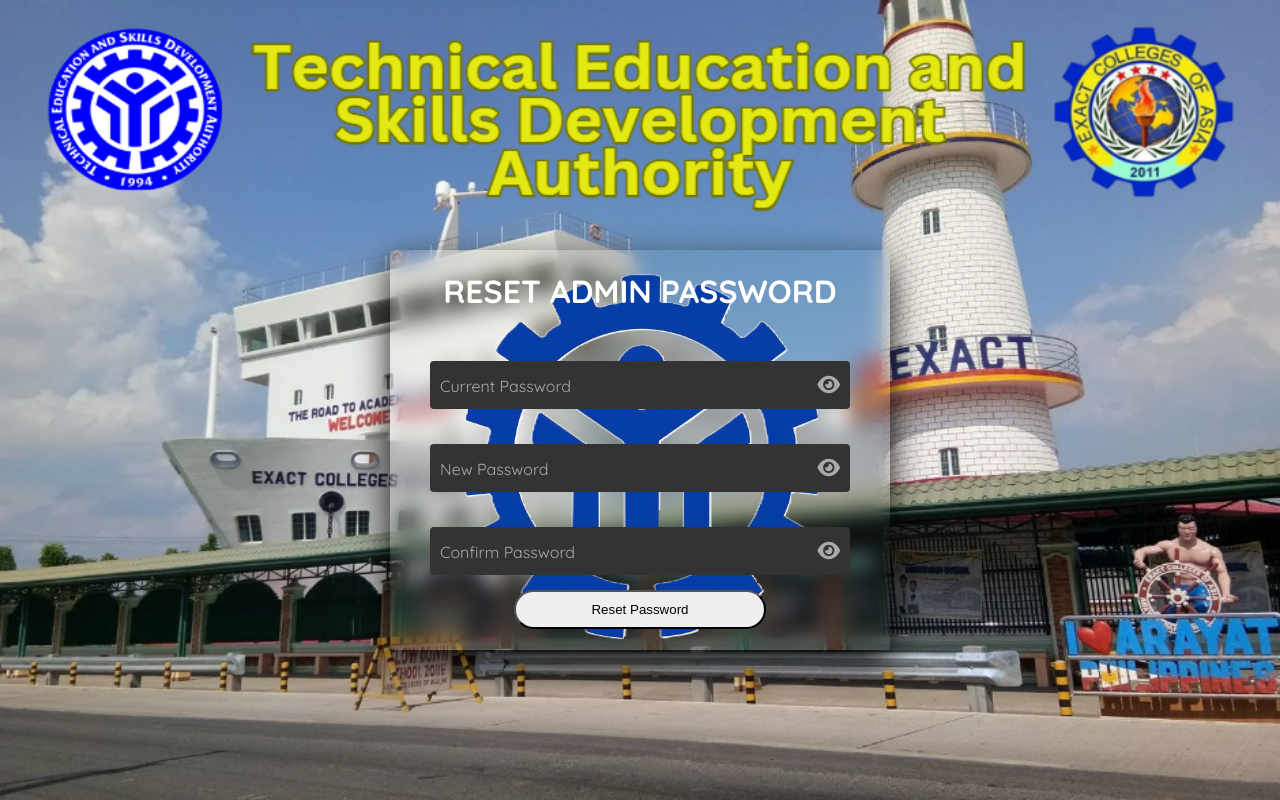
After one commit to AbdulPaito/latest-sep-8, a PHP site: page /admin_reset_password.php in a window 1280 px wide. The commit adds this page. Run offline with PHP 8.4, Linux system fonts and the light colour scheme.

Commit message:
Add files via upload

```diff
--- /dev/null
+++ b/admin_reset_password.php
@@ -0,0 +1,157 @@
+<?php
+session_start();
+include 'database.php'; // Include your database connection file
+
+$error_message = '';
+$success_message = '';
+
+if ($_SERVER['REQUEST_METHOD'] == 'POST') {
+    if (isset($_POST['current_password']) && isset($_POST['new_password']) && isset($_POST['confirm_password'])) {
+        $username = $_SESSION['username']; // Get the username from session
+        $current_password = $_POST['current_password'];
+        $new_password = $_POST['new_password'];
+        $confirm_password = $_POST['confirm_password'];
+
+        if ($new_password !== $confirm_password) {
+            $error_message = "New password and confirm password do not match.";
+        } else {
+            // Fetch the current password from the database for admin
+            $stmt = $conn->prepare("SELECT password_admin FROM admins WHERE username_admin = ?");
+            if ($stmt === false) {
+                die("Prepare failed: " . $conn->error);
+            }
+            $stmt->bind_param("s", $username);
+            $stmt->execute();
+            $result = $stmt->get_result();
+            $admin = $result->fetch_assoc();
+
+            if ($admin && $current_password === $admin['password_admin']) {
+                // Update the password in the database
+                $stmt = $conn->prepare("UPDATE admins SET password_admin = ? WHERE username_admin = ?");
+                if ($stmt === false) {
+                    die("Prepare failed: " . $conn->error);
+                }
+                $stmt->bind_param("ss", $new_password, $username);
+                if ($stmt->execute()) {
+                    $success_message = "Password has been updated successfully.";
+                    header('Location: login.php'); // Redirect to admin login page
+                } else {
+                    die("Execute failed: " . $stmt->error);
+                }
+            } else {
+                $error_message = "Current password is incorrect.";
+            }
+        }
+    } else {
+        $error_message = "All fields are required.";
+    }
+}
+?>
+
+<!DOCTYPE html>
+<html lang="en">
+<head>
+  <meta charset="UTF-8">
+  <meta name="viewport" content="width=device-width, initial-scale=1.0">
+  <title>Reset Admin Password</title>
+  <link rel="stylesheet" href="log.css">
+  <link rel="stylesheet" href="https://cdnjs.cloudflare.com/ajax/libs/font-awesome/6.0.0-beta3/css/all.min.css">
+  <style>
+    .error-message {
+      color: red;
+      font-weight: bold;
+    }
+    .success-message {
+      color: green;
+      font-weight: bold;
+    }
+    .inputBox {
+      text-align: center;
+      border-radius: 20px;
+      margin-top: 10px;
+    }
+    .inputBox input {
+      padding: 10px;
+      width: 60%;
+      border-radius: 20px;
+    }
+    .inputBox1 input {
+      padding: 10px;
+      width: 60%;
+      text-align: center;
+      border-radius: 20px;
+    }
+    .inputBox1 {
+      text-align: center;
+      border-radius: 20px;
+      margin-top: -10px;
+    }
+    .eye-icon {
+      position: absolute;
+      right: 10px;
+      top: 50%;
+      transform: translateY(-50%);
+      cursor: pointer;
+      color: #aaa; /* Icon color */
+      font-size: 20px; /* Adjust size */
+    }
+    .eye-icon.active {
+      color: #000; /* Icon color when active */
+    }
+  </style>
+</head>
+<body>
+  <section>
+    <div class="signin">
+      <div class="content">
+        <h2>Reset Admin Password</h2>
+        <?php if (!empty($error_message)): ?>
+          <div class="error-message"><?php echo htmlspecialchars($error_message); ?></div>
+        <?php endif; ?>
+        <?php if (!empty($success_message)): ?>
+          <div class="success-message"><?php echo htmlspecialchars($success_message); ?></div>
+        <?php endif; ?>
+        <form class="form" action="admin_reset_password.php" method="POST">
+
+          <div class="inputBox">
+            <input type="password" id="current_password" name="current_password" required>
+            <label for="current_password">Current Password</label>
+            <i class="fa fa-eye eye-icon" id="toggleCurrentPassword" onclick="togglePassword('current_password', 'toggleCurrentPassword')"></i>
+          </div>
+
+          <div class="inputBox">
+            <input type="password" id="new_password" name="new_password" required>
+            <label for="new_password">New Password</label>
+            <i class="fa fa-eye eye-icon" id="toggleNewPassword" onclick="togglePassword('new_password', 'toggleNewPassword')"></i>
+          </div>
+
+          <div class="inputBox">
+            <input type="password" id="confirm_password" name="confirm_password" required>
+            <label for="confirm_password">Confirm Password</label>
+            <i class="fa fa-eye eye-icon" id="toggleConfirmPassword" onclick="togglePassword('confirm_password', 'toggleConfirmPassword')"></i>
+          </div>
+
+          <div class="inputBox1">
+            <input type="submit" value="Reset Password">
+          </div>
+        </form>
+      </div>
+    </div>
+  </section>
+
+  <script>
+    function togglePassword(fieldId, iconId) {
+      var passwordField = document.getElementById(fieldId);
+      var eyeIcon = document.getElementById(iconId);
+      if (passwordField.type === 'password') {
+        passwordField.type = 'text';
+        eyeIcon.classList.add('active');
+      } else {
+        passwordField.type = 'password';
+        eyeIcon.classList.remove('active');
+      }
+    }
+  </script>
+
+</body>
+</html>
--- a/page1.php
+++ b/page1.php
@@ -275,7 +275,7 @@
 <body>
     <div class="page">
     <div class="header-container">
-        <img src="TESDA-Logo.jpg" alt="Left Logo">
+        <img src="Logo-TESDA.jpg" alt="Left Logo">
     <div><h1>Technical Education and Skills Development Authority</h1>
         <h1>Pangasiwaan sa Edukasyong Teknikal at Pagpapaunlad ng Kasanayan</h1>
         <h1>Registration Form - Page 1/4</h1></div>
```
Also changed, not shown: forgot_password.php (+25 -13 lines), Logo-TESDA.jpg (added).
